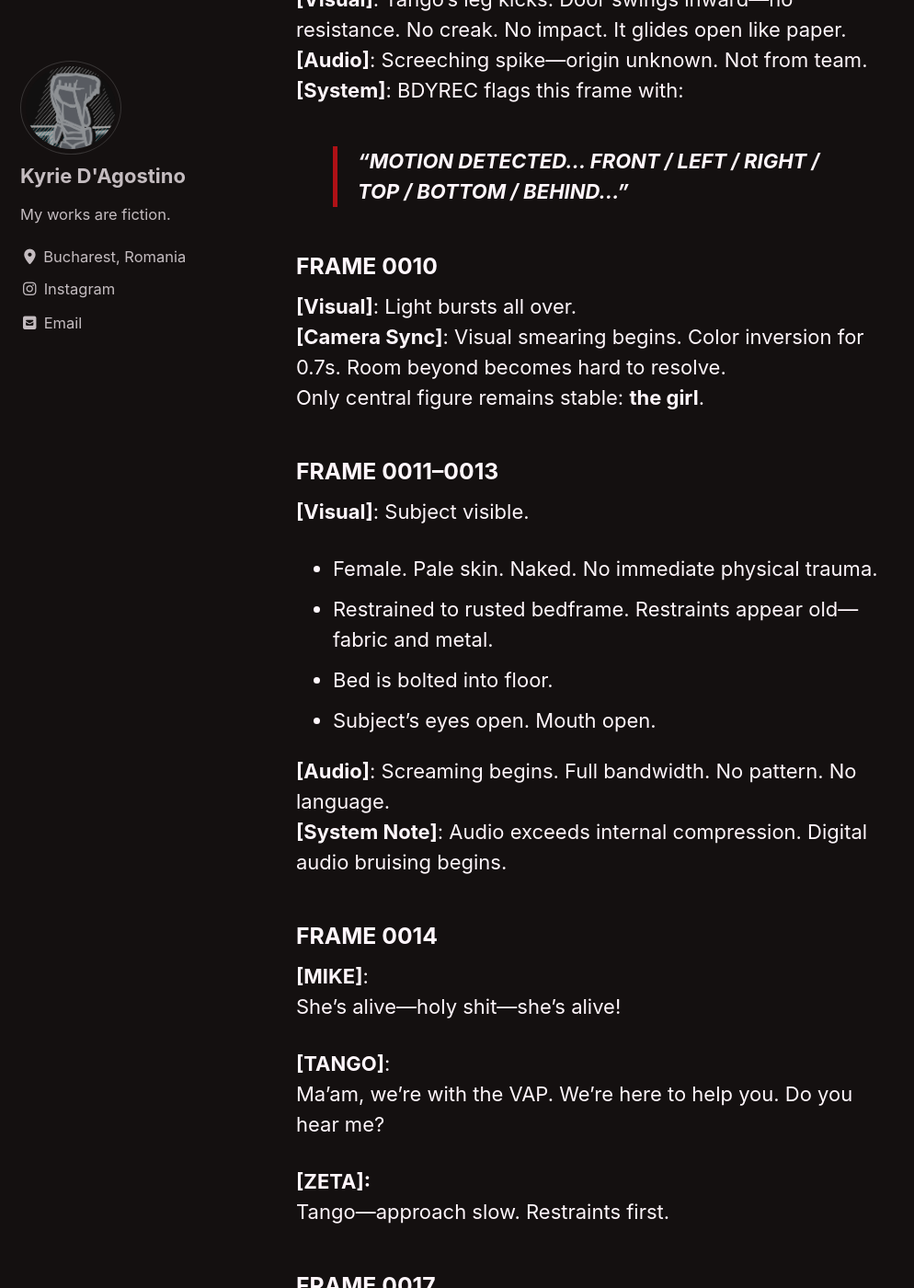
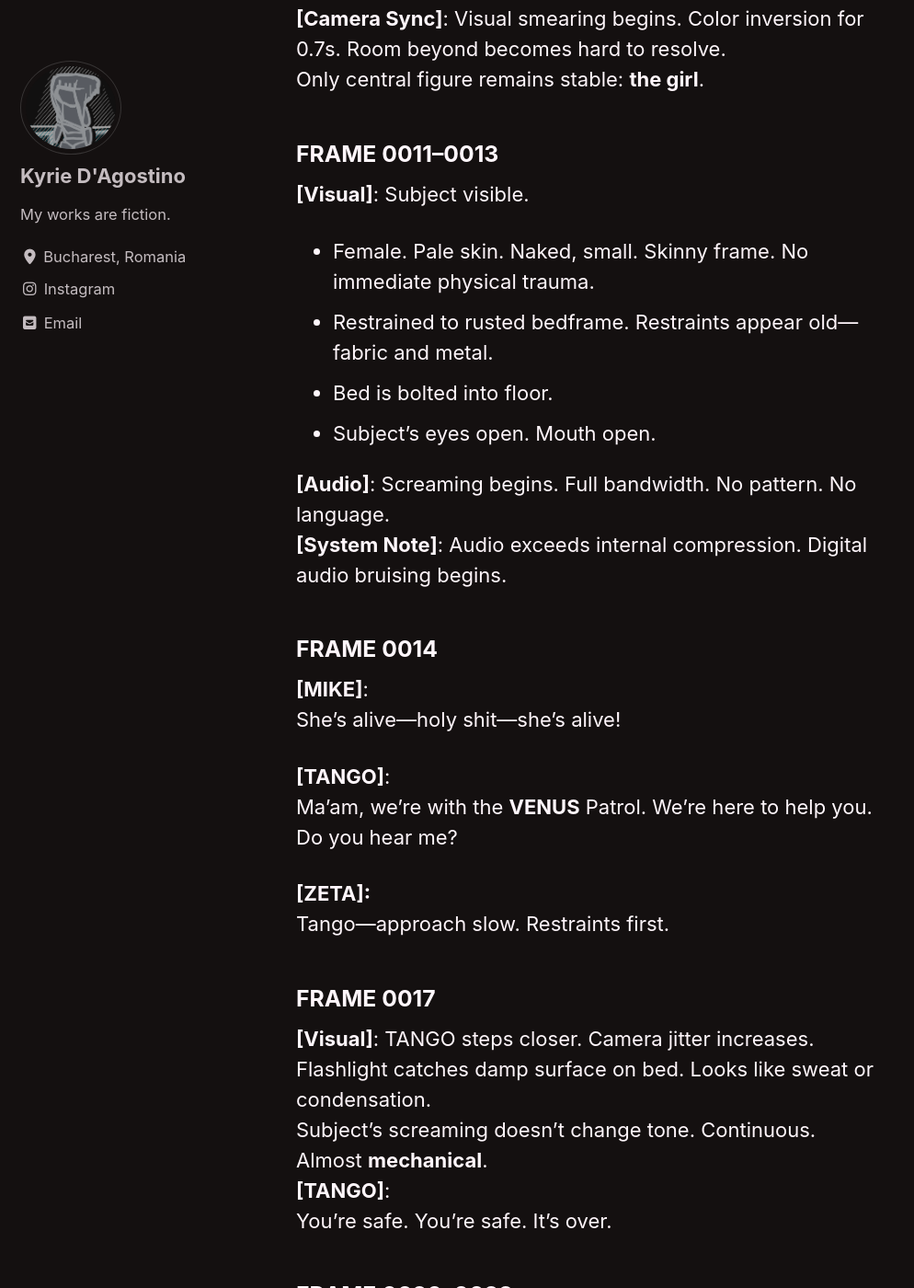
Before and after one commit to kyrie-edelweiss/edelweiss-archive, a Jekyll site: the page built from _pages/red-king.md, in a window 1280 px wide and 1400 px high, scrolled down 78608 px. Shown: the whole window at 92% size, without its empty margins (0-994 px from the left). Built offline with Jekyll 4.4.1, drawn with Linux system fonts in a browser that asks for light colours; cached includes are drawn as plain includes; our own code applies the rules of GitHub Pages for plain Markdown files; some of the changed text lies outside the part shown.

Commit message:
Update red-king.md

```diff
--- a/_pages/red-king.md
+++ b/_pages/red-king.md
@@ -1699,13 +1688,13 @@ Three.
 > ***"MOTION DETECTED… FRONT / LEFT / RIGHT / TOP / BOTTOM / BEHIND…"***
 
 ### **FRAME 0010**
-**[Visual]**: Light bursts all over.
+**[Visual]**: A burst of light.
 **[Camera Sync]**: Visual smearing begins. Color inversion for 0.7s. Room beyond becomes hard to resolve.
 Only central figure remains stable: **the girl**.
 
 ### **FRAME 0011–0013**
 **[Visual]**: Subject visible.
-- Female. Pale skin. Naked. No immediate physical trauma.
+- Female. Pale skin. Naked, small. Skinny frame. No immediate physical trauma.
 - Restrained to rusted bedframe. Restraints appear old—fabric and metal.
 - Bed is bolted into floor.
 - Subject’s eyes open. Mouth open.
@@ -1718,7 +1707,7 @@ Only central figure remains stable: **the girl**.
 She’s alive—holy shit—she’s alive!
 
 **[TANGO]**:
-Ma’am, we’re with the VAP. We’re here to help you. Do you hear me?
+Ma’am, we’re with the **VENUS** Patrol. We’re here to help you. Do you hear me?
 
 **[ZETA]:**
 Tango—approach slow. Restraints first.
```
Also changed, not shown: other parts of _pages/red-king.md (+0 -11 lines).
